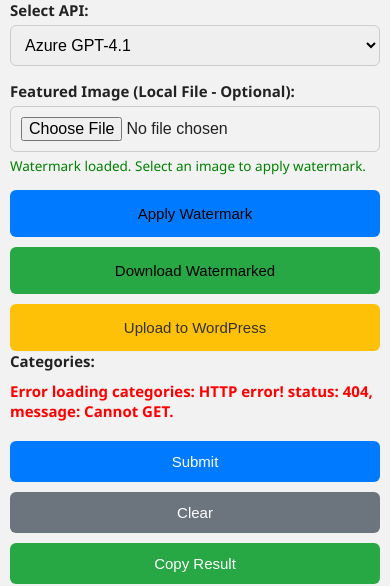
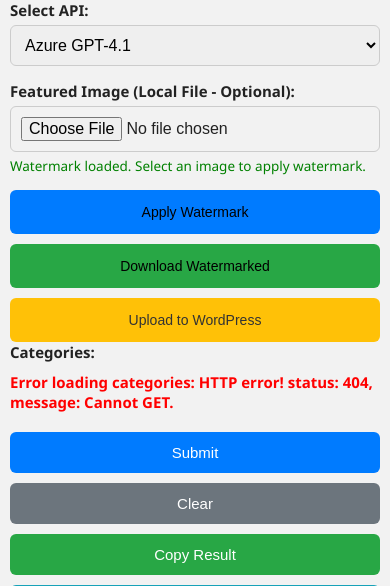
Before and after one commit to Erikoliva1/Rewrite-Publish, a Python web app: template templates/index.html in a window 390 px wide. Shown: the part 299-885 px from the top of the page. Run offline with Jinja, Linux system fonts and the light colour scheme; the template is opened without the code that fills it, so the values that code supplies are empty.

Commit message:
Update index.html

```diff
--- a/templates/index.html
+++ b/templates/index.html
@@ -223,14 +223,17 @@
       .button-group .action-btn {
         width: 100%;
         min-width: unset;
-        font-size: 15px;
-        padding: 15px 10px;
-        white-space: nowrap;
+        font-size: 14px;
+        padding: 12px 8px;
+        white-space: normal;
+        word-wrap: break-word;
         overflow: visible;
-        text-overflow: clip;
-        display: flex;
-        align-items: center;
-        justify-content: center;
+        text-overflow: unset;
+        display: block;
+        text-align: center;
+        line-height: 1.3;
+        height: auto;
+        min-height: 44px;
       }
     }
   </style>
```
